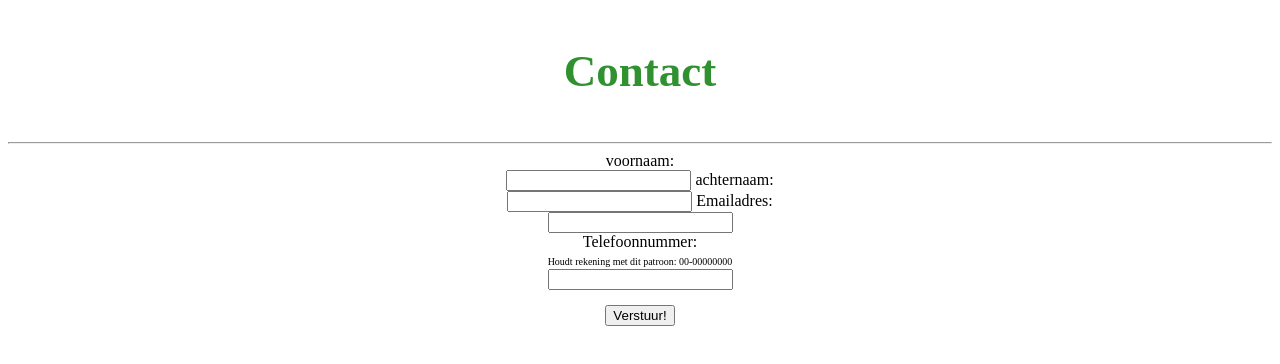
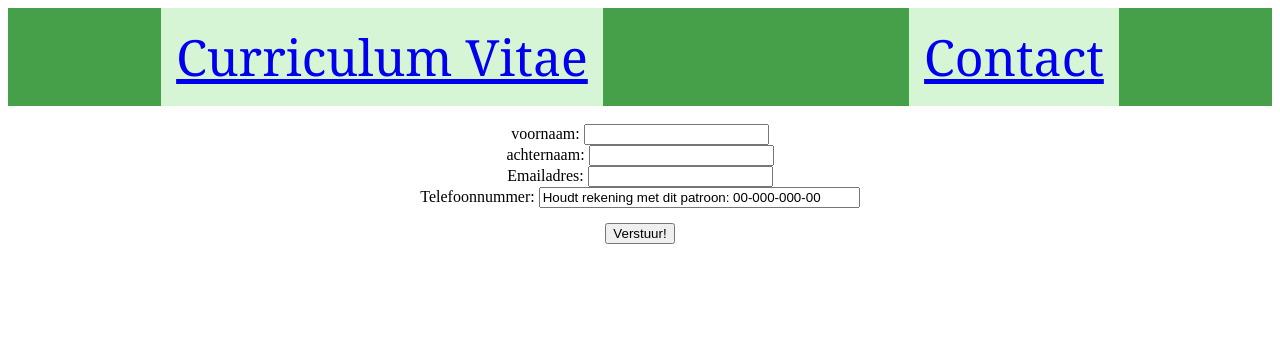
Before and after one commit to Kcalk04/studentversie, a plain HTML site: page ContactForm.html in a window 1280 px wide. Drawn offline with Linux system fonts and the light colour scheme.

Commit message:
changed around Header and did some styling to both pages

```diff
--- a/ContactForm.html
+++ b/ContactForm.html
@@ -7,38 +7,31 @@
     <meta name="viewport" content="width=device-width,initial-scale=1.0">
 </head>
 <body>
-
-    <div>
-        <div class="profile-content__category">
-            <h3 class="contactform-content__category-title">Contact</h3>
-            <hr>
-        </div>
+    <div class="Header"><a class="headerItem" href="index.html">Curriculum Vitae</a> <a class="headerItem" href="ContactForm.html">Contact</a></div>
+    <br>
+    <div align-content="center">
         <form class="centration" action="http://localhost:3000/form" method="post" class="form-email">
-
             <label for="voornaam">
                 <span class="defaultSpacing">voornaam:</span>
-                <br>
-                <input type="voornaam" name="voornaam" id="voornaam" required minlength="8">
+                <input type="voornaam" name="voornaam" id="voornaam" required minlength="3">
                 <span class="error" aria-live="polite"></span>
             </label>
+            <br>
             <label for="achternaam">
                 <span class="defaultSpacing">achternaam:</span>
-                <br>
-                <input type="achternaam" name="achternaam" id="achternaam" required minlength="8">
+                <input type="achternaam" name="achternaam" id="achternaam" required minlength="3">
                 <span class="error" aria-live="polite"></span>
             </label>
+            <br>
             <label for="email">
                 <span class="defaultSpacing">Emailadres:</span>
-                <br>
                 <input type="email" name="email" id="email" required minlength="8">
                 <span class="error" aria-live="polite"></span>
             </label>
         <br>
             <label class="defaultSpacing" for="phoneNumber">
-                <span class="defaultSpacing">Telefoonnummer: <br></span>
-                <span class="notes">Houdt rekening met dit patroon: 00-00000000</span>
-                <br>
-                <input type="phonenumber" name="phoneNumber" id="phoneNumber" required pattern="^\d{2}-\d{8}$"/>
+                <span class="defaultSpacing">Telefoonnummer: </span>
+                <input type="phonenumber" name="phoneNumber" id="phoneNumber" required pattern="^\d{2}-\d{8}$" value="Houdt rekening met dit patroon: 00-000-000-00" size="37">
                 <span class="error" aria-live="polite"></span>
             </label>
             <br>
--- a/stylesheets/style.css
+++ b/stylesheets/style.css
@@ -4,6 +4,7 @@
     flex-direction: column;
     font-family: Arial;
     height: 80%;
+    align-items: center;
 }
 
 .personalia {
@@ -16,6 +17,8 @@
 
 .profile {
     background-color: #faf8f8;
+    display: flex;
+
     width: 100%;
 }
 
@@ -156,6 +159,7 @@
     margin: auto;
     padding: 5px;
     font-size: 50px;
+    background-color: #d5f5d5;
     border: 10px solid #d5f5d5;
 }
 .hide { display: none; }
@@ -166,6 +170,7 @@
 
     .page {
         flex-direction: row;
+        align-items: center;
     }
 
     .person-name{
```
Also changed, not shown: index.html (+1 -1 lines).
